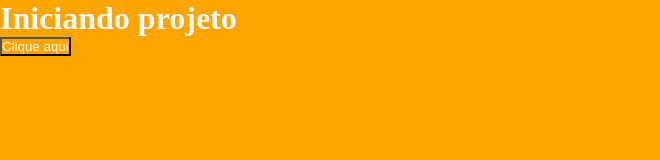
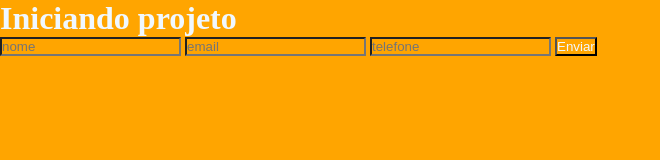
Before and after one commit to mrdouglasmorais/mentoria-itau2.0, a plain HTML site: page index.html in a window 1280 px wide. Shown: the whole page, without its empty margins (0-660 px from the left). Drawn offline with Linux system fonts and the light colour scheme.

Commit message:
formulário

```diff
--- a/index.html
+++ b/index.html
@@ -9,7 +9,12 @@
 </head>
 <body>
   <h1>Iniciando projeto</h1>
-  <button onclick="clickTest()">Clique aqui</button>
+  <form id="formulario">
+    <input type="text" placeholder="nome" id="nome">
+    <input type="text" placeholder="email" id="email">
+    <input type="text" placeholder="telefone" id="telefone">
+    <input type="submit" value="Enviar">
+  </form>
 </body>
 <script src="js/script.js"></script>
 </html>
--- a/js/script.js
+++ b/js/script.js
@@ -1,3 +1,10 @@
-function clickTest(){
-  alert('Olá academia itaú')
-}
+let formulario = document.getElementById('formulario')
+
+formulario.addEventListener('submit', function(e){
+  e.preventDefault()
+  let nome = document.getElementById('nome').value
+  let email = document.getElementById('email').value
+  let telefone = document.getElementById('telefone').value
+
+  console.log({ nome, email, telefone})
+})
```
